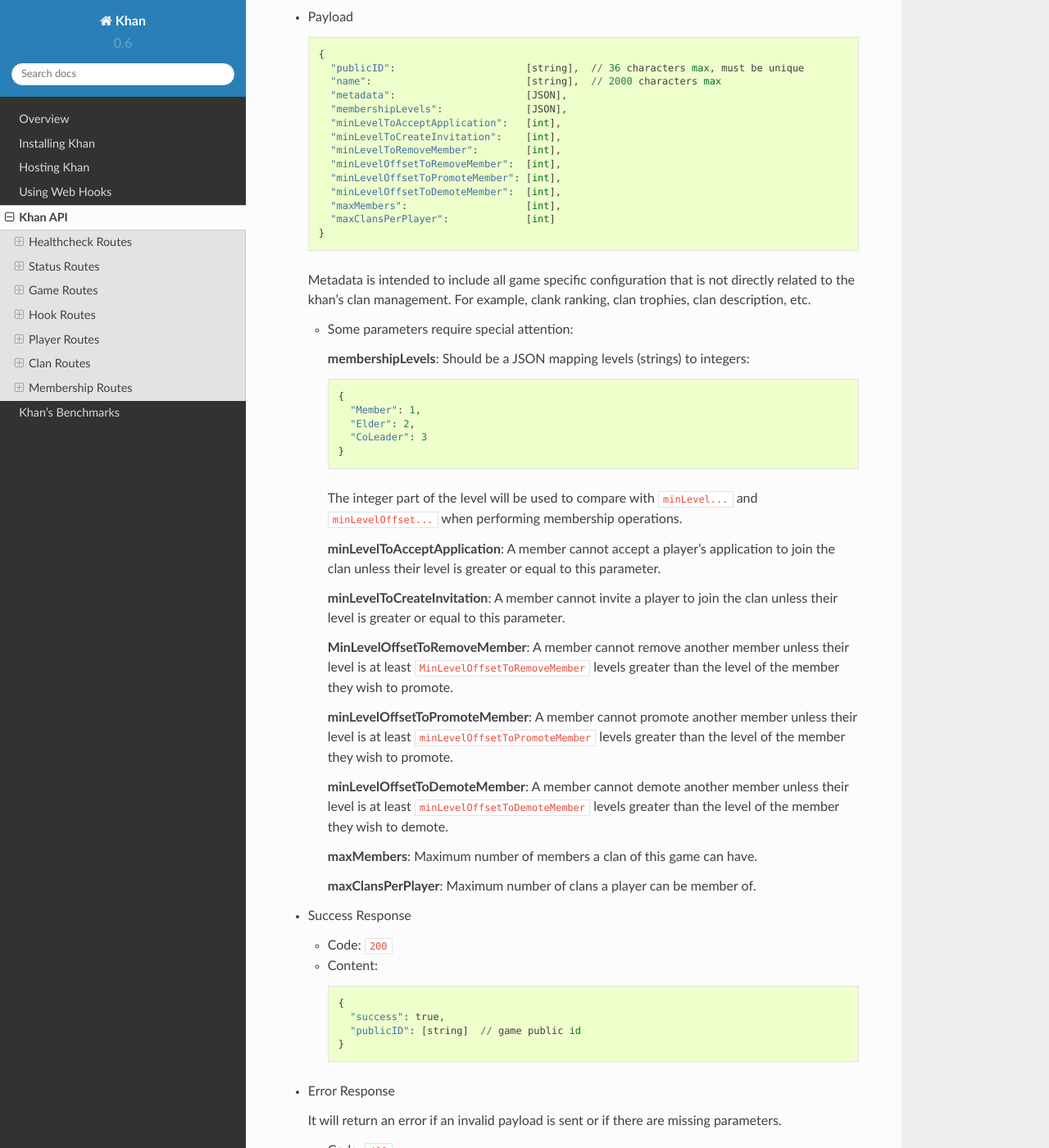
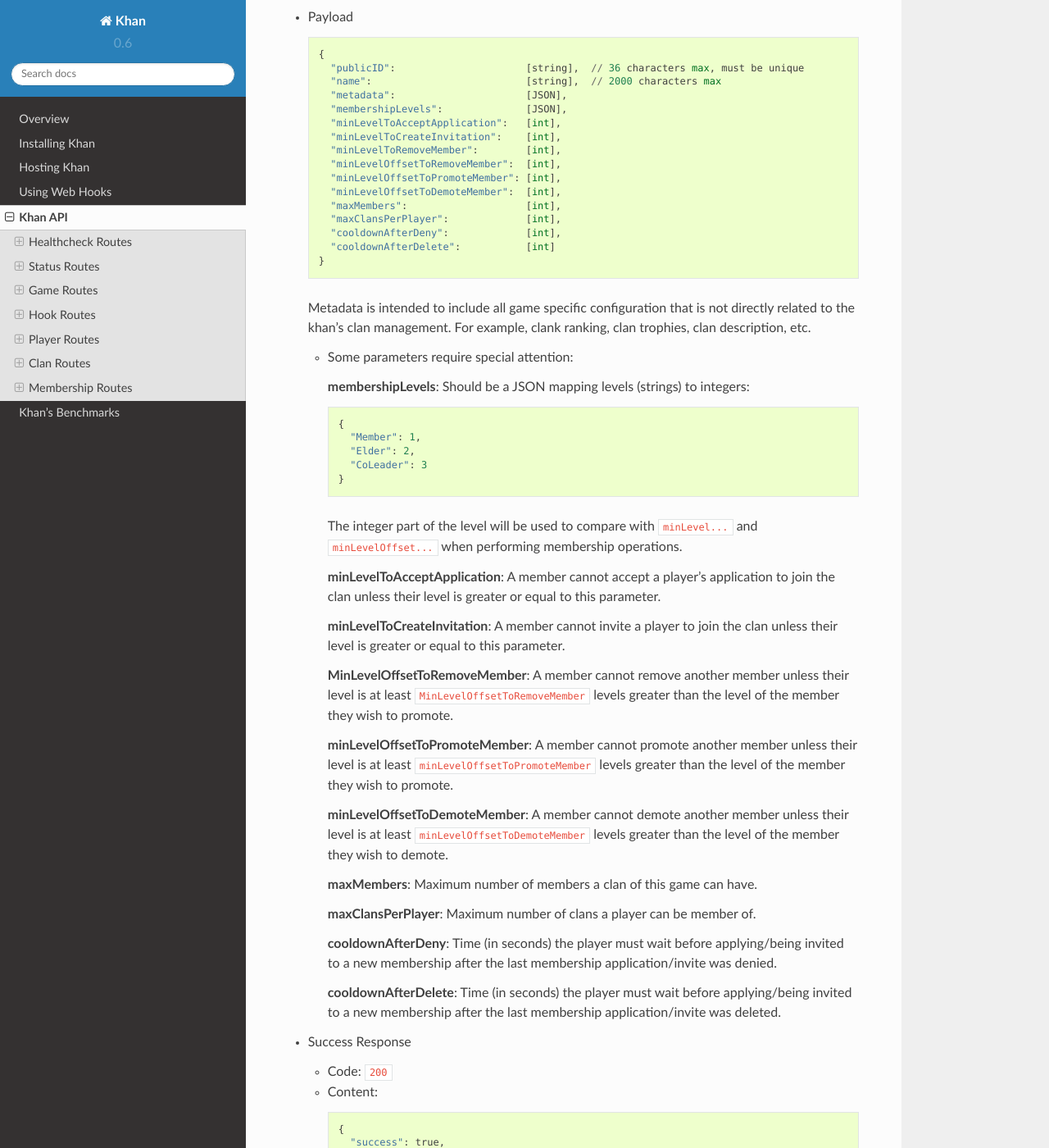
Before and after one commit to topfreegames/khan, a Sphinx documentation site: the page built from docs/API.md, in a window 1280 px wide and 1400 px high, scrolled down 1478 px. Shown: the whole window at 82% size. Built offline with Sphinx 7.4.7 and the Read the Docs theme 2.0.0, drawn with Linux system fonts in a browser that asks for light colours; some of the changed text lies outside the part shown.

Commit message:
Update docs.

````diff
--- a/docs/API.md
+++ b/docs/API.md
@@ -77,7 +77,9 @@
       "minLevelOffsetToPromoteMember": [int],
       "minLevelOffsetToDemoteMember":  [int],
       "maxMembers":                    [int],
-      "maxClansPerPlayer":             [int]
+      "maxClansPerPlayer":             [int],
+      "cooldownAfterDeny":             [int],
+      "cooldownAfterDelete":           [int]
     }
     ```
 
@@ -108,6 +110,10 @@
       **maxMembers**: Maximum number of members a clan of this game can have.
 
       **maxClansPerPlayer**: Maximum number of clans a player can be member of.
+
+      **cooldownAfterDeny**: Time (in seconds) the player must wait before applying/being invited to a new membership after the last membership application/invite was denied.
+
+      **cooldownAfterDelete**:  Time (in seconds) the player must wait before applying/being invited to a new membership after the last membership application/invite was deleted.
 
   * Success Response
     * Code: `200`
@@ -170,7 +176,9 @@
       "minLevelOffsetToPromoteMember": [int],
       "minLevelOffsetToDemoteMember":  [int],
       "maxMembers":                    [int],
-      "maxClansPerPlayer":             [int]
+      "maxClansPerPlayer":             [int],
+      "cooldownAfterDeny":             [int],
+      "cooldownAfterDelete":           [int]
     }
     ```
 
````
